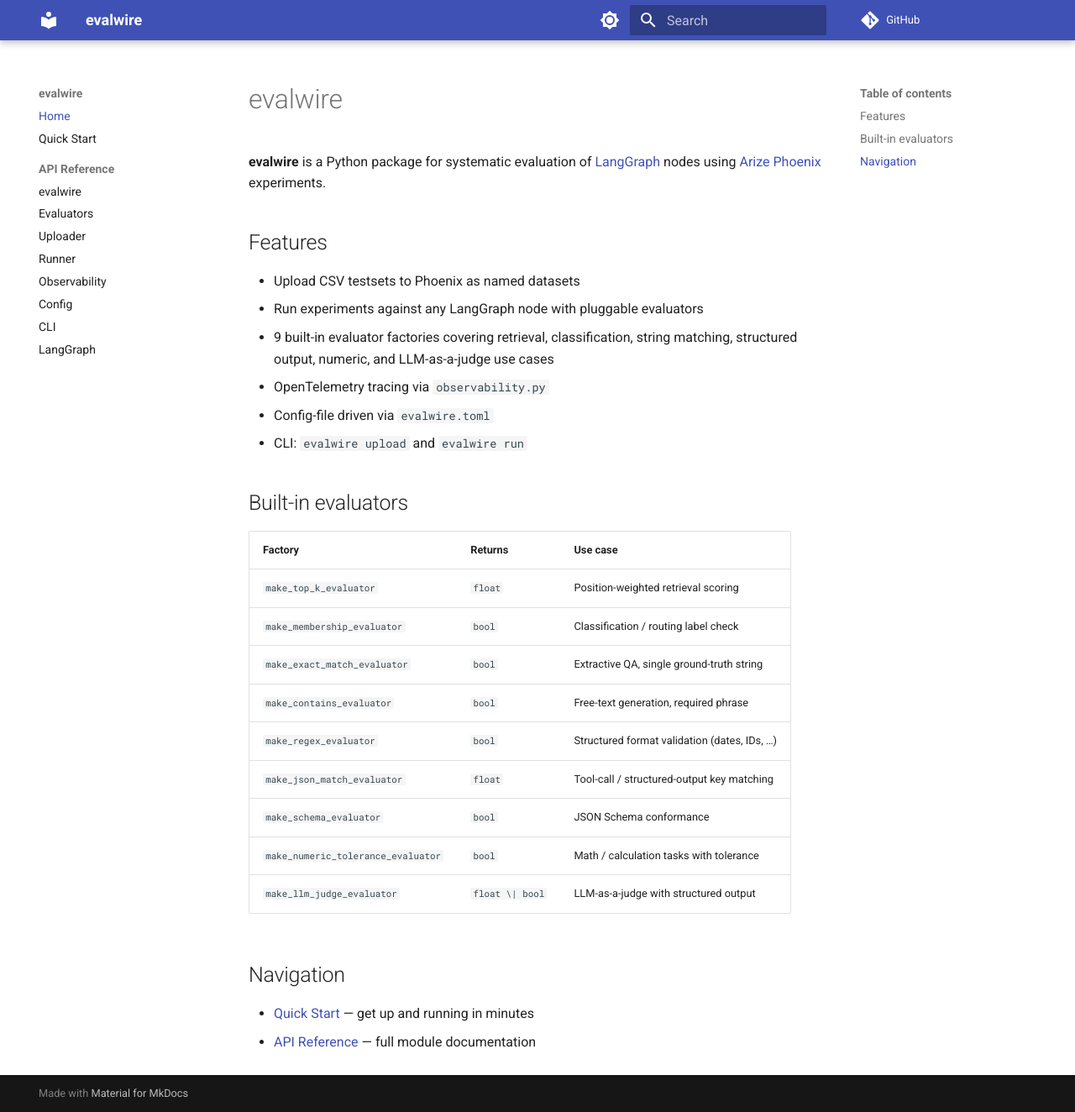
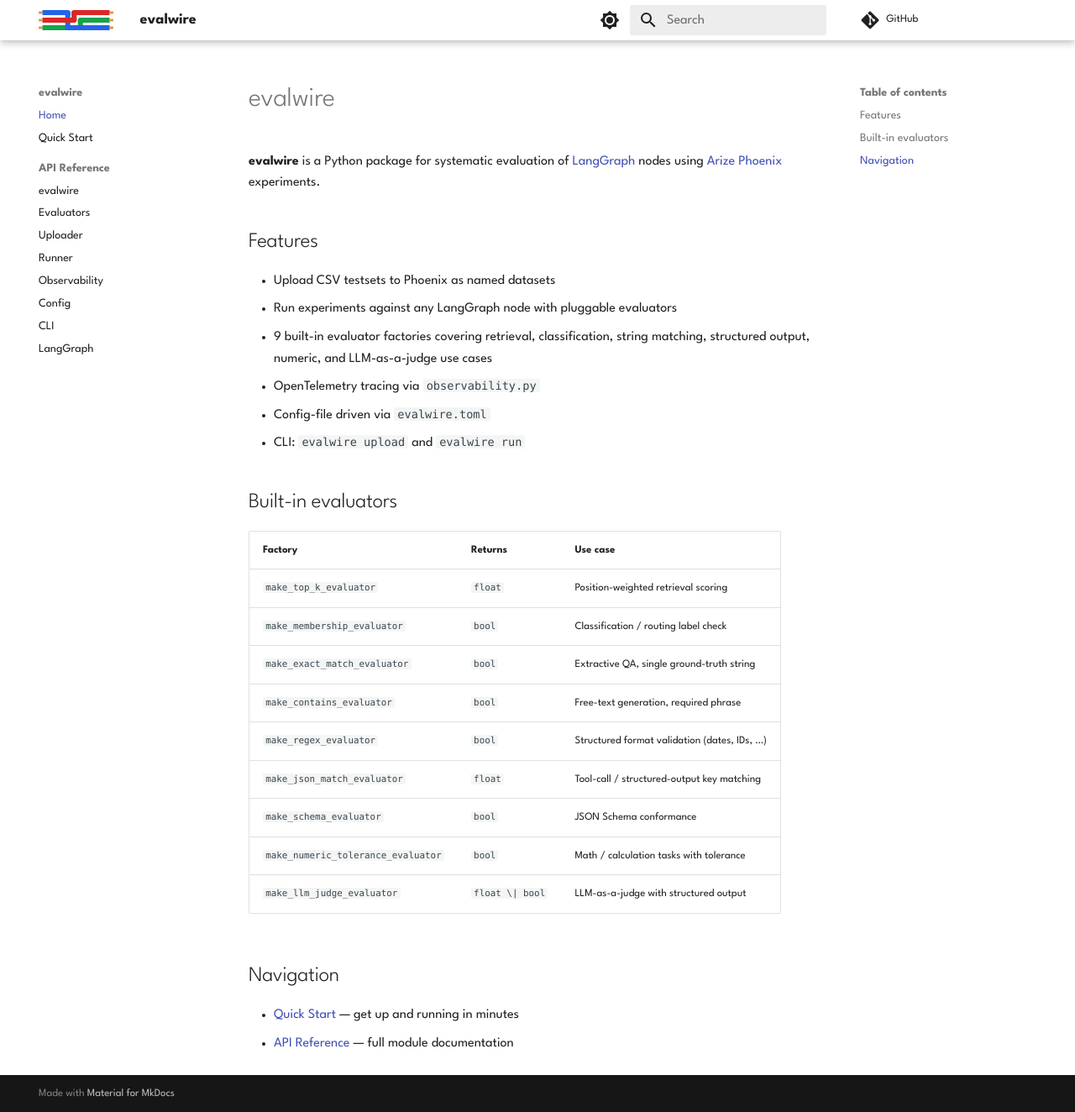
Before and after one commit to zurfjereluhmie/evalwire, an MkDocs documentation site: the page built from docs/index.md, in a window 1280 px wide and 1324 px high. Shown: the whole window at 84% size. Built offline with MkDocs 1.6.1 and Material for MkDocs 9.7.7, drawn with Linux system fonts in a browser that asks for light colours; some web fonts are replaced; comment, search, counter and statistics services are not loaded.

Commit message:
feat: add logo SVG and update theme colors in mkdocs configuration

```diff
--- a/mkdocs.yml
+++ b/mkdocs.yml
@@ -7,21 +7,26 @@
 
 theme:
   name: material
+  logo: assets/logo.svg
+  favicon: assets/logo.svg
   features:
     - navigation.sections
     - navigation.top
     - search.highlight
     - content.code.copy
+  font:
+    text: League Spartan
+    code: Cascadia Code
   palette:
     - scheme: default
-      primary: indigo
-      accent: indigo
+      primary: white
+      accent: green
       toggle:
         icon: material/brightness-7
         name: Switch to dark mode
     - scheme: slate
-      primary: indigo
-      accent: indigo
+      primary: black
+      accent: green
       toggle:
         icon: material/brightness-4
         name: Switch to light mode
@@ -44,14 +49,14 @@
   - Home: index.md
   - Quick Start: quick-start.md
   - API Reference:
-    - evalwire: api/index.md
-    - Evaluators: api/evaluators.md
-    - Uploader: api/uploader.md
-    - Runner: api/runner.md
-    - Observability: api/observability.md
-    - Config: api/config.md
-    - CLI: api/cli.md
-    - LangGraph: api/langgraph.md
+      - evalwire: api/index.md
+      - Evaluators: api/evaluators.md
+      - Uploader: api/uploader.md
+      - Runner: api/runner.md
+      - Observability: api/observability.md
+      - Config: api/config.md
+      - CLI: api/cli.md
+      - LangGraph: api/langgraph.md
 
 markdown_extensions:
   - pymdownx.highlight:
```
Also changed, not shown: docs/assets/Logo.svg (added).
